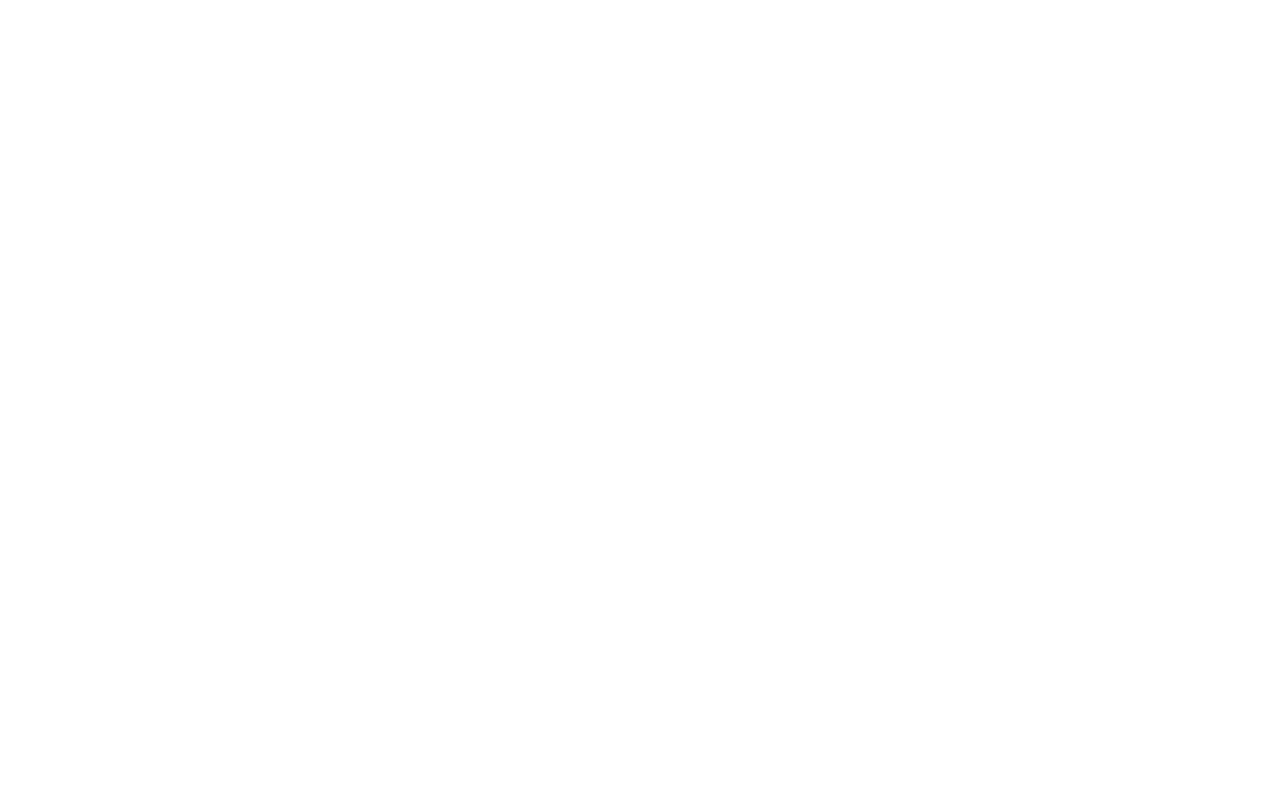
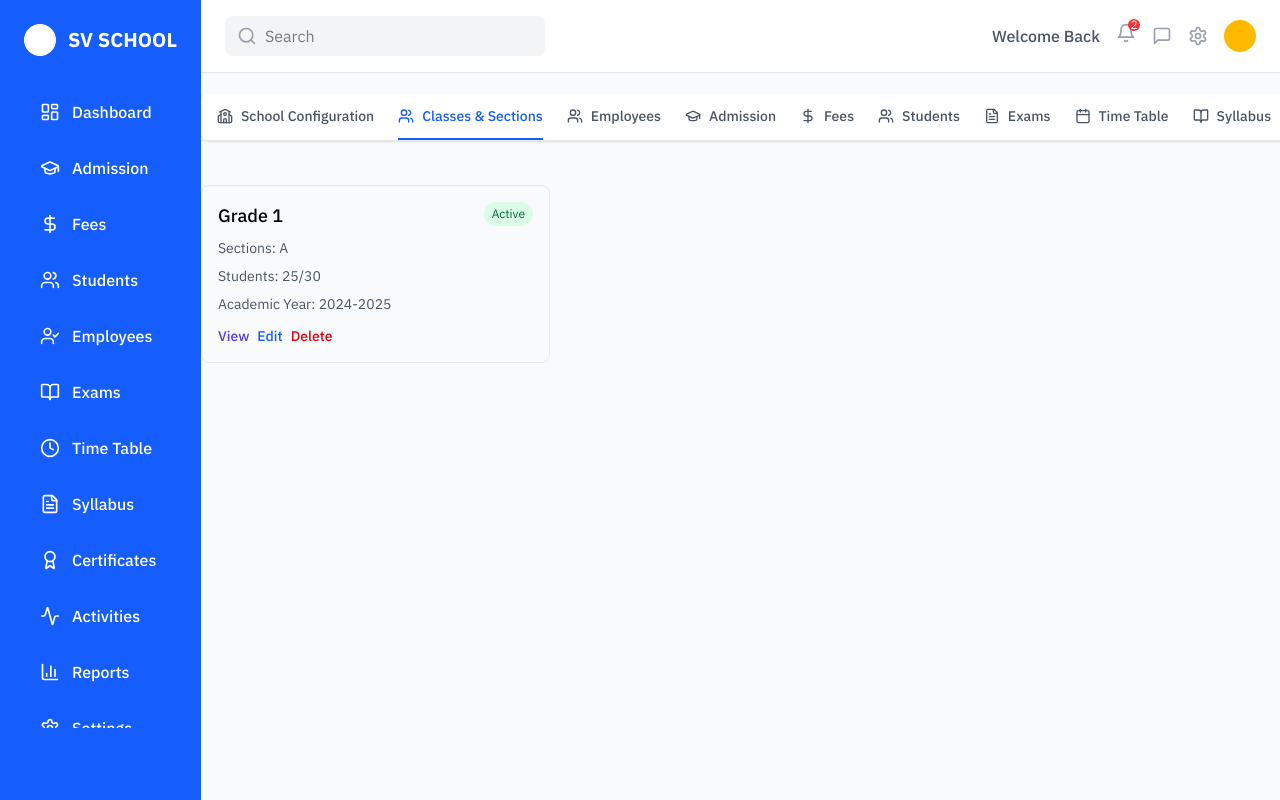
Before and after one commit to mathankumarsr/school-management, a React (Vite) app: page /class-config in a window 1280 px wide. Before the commit this address had no page. Built offline with nearby package versions, Linux system fonts and the light colour scheme.

Commit message:
employee config

```diff
--- a/src/App.tsx
+++ b/src/App.tsx
@@ -7,12 +7,14 @@ import Admission from "./components/Admission";
 import Billing from "./components/Billing";
 import { ToastContainer } from "react-toastify";
 import "react-toastify/dist/ReactToastify.css";
-import SettingsPage from "./components/SettingsTabs";
+import SettingsPage from "./components/Settings/SettingsTabs";
 import Students from "./components/Students";
 import StudentProfile from "./components/StudentProfile";
 import SettingHome from "./components/Settings/SettingHome";
-import SettingsTabs from "./components/SettingsTabs";
+import SettingsTabs from "./components/Settings/SettingsTabs";
 import EmployeeConfig from "./components/Settings/EmployeeConfig";
+import SchoolConfig from "./components/Settings/SchoolConfig";
+import ClassConfig from "./components/Settings/ClassConfig/ClassConfig";
 
 function App() {
   return (
@@ -36,7 +38,8 @@ function App() {
           <Route path="students" element={<Students />} />
           <Route path="students/profile" element={<StudentProfile />} />
           <Route path="settings-home" element={<SettingHome />} />
-          <Route path="school-config" element={<SettingsTabs />} />
+          <Route path="school-config" element={<SchoolConfig />} />
+          <Route path="class-config" element={<ClassConfig />} />
           <Route path="employee-config" element={<EmployeeConfig />} />
         </Route>
       </Routes>
--- a/src/components/Settings/ClassConfig/ClassConfig.tsx
+++ b/src/components/Settings/ClassConfig/ClassConfig.tsx
@@ -36,6 +36,7 @@ import {
   useDeleteClassMutation,
 } from '../../../api/classApi';
 import type { ClassData, CreateClassRequest, ApiError } from '../../../utils/types';
+import SettingsTabs from '../SettingsTabs';
 
 export const ClassConfig: React.FC = () => {
   const [isFormModalOpen, setIsFormModalOpen] = useState(false);
@@ -170,7 +171,7 @@ export const ClassConfig: React.FC = () => {
   return (
     <div className="space-y-6">
       <div className="flex justify-between items-center">
-        <h3 className="text-lg font-medium">Class Management</h3>
+       <SettingsTabs />
         <button
           onClick={handleAddNew}
           className="bg-blue-600 text-white px-4 py-2 rounded-md hover:bg-blue-700 transition-colors disabled:opacity-50"
--- a/src/components/Settings/EmployeeConfig.tsx
+++ b/src/components/Settings/EmployeeConfig.tsx
@@ -1,5 +1,6 @@
 import React, { useState } from 'react';
 import { Edit, Trash2, Plus } from 'lucide-react';
+import SettingsTabs from './SettingsTabs';
 
 interface Employee {
   id: number;
@@ -191,10 +192,11 @@ const EmployeeConfig: React.FC = () => {
   };
 
   return (
-    <div className="min-h-screen bg-gray-50 p-6">
-      <div className="">
+    <div className=" bg-gray-50 py-3 px-4 lg:px-6">
+      <div className="mb-3">
+        <SettingsTabs />
 
-        <div className="flex gap-2 w-full">
+        <div className="flex gap-2 w-full mt-3">
           {/* Left Side - Employee Table */}
           <div className="bg-white rounded-lg shadow-md p-6 w-[65%]">
             <div className="flex justify-between items-center mb-6">
--- a/src/components/Settings/SchoolConfig.tsx
+++ b/src/components/Settings/SchoolConfig.tsx
@@ -42,6 +42,7 @@
 // export default SchoolConfig
 import { useState, useRef, useEffect } from 'react';
 import { Upload, Save, Loader2, X, Building2, Camera, Phone, Mail, Globe, User, Calendar, MapPin } from 'lucide-react';
+import SettingsTabs from './SettingsTabs';
 
 // Import your RTK Query hooks (replace with actual imports)
 // import {
@@ -315,16 +316,9 @@ const SchoolConfig = () => {
   }
 
   return (
-    <div className="max-w-7xl mx-auto bg-white min-h-screen">
-      {/* Header */}
-      <div className="mb-8">
-        {/* <div className="flex items-center space-x-3 mb-4">
-          <Building2 className="h-10 w-10 text-blue-600" />
-          <div>
-            <h1 className="text-3xl font-bold text-gray-900">School Configuration</h1>
-            <p className="text-gray-600 mt-1">Configure your school's basic information and settings</p>
-          </div>
-        </div> */}
+    <div className=" bg-gray-50 py-3 px-4 lg:px-6">
+      <div className="mb-3">
+        <SettingsTabs />
 
         {/* Error Summary */}
         {Object.keys(errors).length > 0 && (
--- a/src/components/Settings/SettingHome.tsx
+++ b/src/components/Settings/SettingHome.tsx
@@ -54,54 +54,54 @@ const SettingHome = () => {
             onClick={() => navigate("/school-config")}
           />
           <ConfigCard
-            icon={GraduationCap}
-            title="Teacher Configuration"
-            onClick={() => openModal('teacher-config')}
+            icon={Users}
+            title="Class Configuration"
+            onClick={() => navigate('class-config')}
           />
           <ConfigCard
-            icon={Users}
-            title="Class Configuration"
-            onClick={() => openModal('class-config')}
+            icon={GraduationCap}
+            title="Empolyee Configuration"
+            onClick={() => navigate('teacher-config')}
           />
           <ConfigCard
             icon={Book}
             title="Subject Configuration"
-            onClick={() => openModal('subject-config')}
+            onClick={() => navigate('subject-config')}
           />
           <ConfigCard
             icon={UserPlus}
             title="Referral Configuration"
-            onClick={() => openModal('referral-config')}
+            onClick={() => navigate('referral-config')}
           />
           <ConfigCard
             icon={MapPin}
             title="Classroom Configuration"
-            onClick={() => openModal('classroom-config')}
+            onClick={() => navigate('classroom-config')}
           />
           <ConfigCard
             icon={FileText}
             title="Exam Configuration"
-            onClick={() => openModal('exam-config')}
+            onClick={() => navigate('exam-config')}
           />
           <ConfigCard
             icon={Award}
             title="Certificates Configuration"
-            onClick={() => openModal('certificates-config')}
+            onClick={() => navigate('certificates-config')}
           />
           <ConfigCard
             icon={Activity}
             title="Activities Configuration"
-            onClick={() => openModal('activities-config')}
+            onClick={() => navigate('activities-config')}
           />
           <ConfigCard
             icon={Calendar}
             title="Attendance Configuration"
-            onClick={() => openModal('attendance-config')}
+            onClick={() => navigate('attendance-config')}
           />
           <ConfigCard
             icon={MessageSquare}
             title="Message Configuration"
-            onClick={() => openModal('message-config')}
+            onClick={() => navigate('message-config')}
           />
         </div>
       </section>
--- a/src/components/SettingsTabs.tsx
+++ b/src/components/Settings/SettingsTabs.tsx
@@ -4,24 +4,32 @@ import {
     Calendar, BookOpen, Award, Activity, FileText,
     Bell, Shield, Palette, Globe, Database, Mail
 } from 'lucide-react';
-import SchoolConfig from './Settings/SchoolConfig';
-import ClassConfig from './Settings/ClassConfig/ClassConfig';
+import SchoolConfig from './SchoolConfig';
+import ClassConfig from './ClassConfig/ClassConfig';
+import { useNavigate } from 'react-router-dom';
 
 const SettingsTabs = () => {
     const [activeTab, setActiveTab] = useState('school-config');
+    const navigate = useNavigate()
 
     const settingsTabs = [
         {
             id: 'school-config',
             label: 'School Configuration',
             icon: School,
-            description: "Configure your school's basic information and settings"
+            pathname: "/school-config"
         },
         {
             id: 'classes',
             label: 'Classes & Sections',
             icon: Users,
-            description: 'Manage classes, sections, and academic structure'
+            pathname: "/class-config"
+        },
+        {
+            id: 'employees',
+            label: 'Employees',
+            icon: Users,
+            pathname: "/employee-config"
         },
         {
             id: 'admission',
@@ -40,12 +48,6 @@ const SettingsTabs = () => {
             label: 'Students',
             icon: Users,
             description: 'Student management and profile settings'
-        },
-        {
-            id: 'employees',
-            label: 'Employees',
-            icon: Users,
-            description: 'Staff and teacher management settings'
         },
         {
             id: 'exams',
@@ -315,12 +317,10 @@ const SettingsTabs = () => {
     };
 
     return (
-        <div className="min-h-screen bg-gray-50">
-            <div className="max-w-7xl mx-auto py-6 px-4 sm:px-6 lg:px-8">
+        <div className=" ">
+            <div className="">
                 <div className="bg-white rounded-lg shadow-sm">
                     {/* Header */}
-
-
                     <div className="flex flex-col">
                         <div className="border-b border-gray-200">
                             <nav className="flex space-x-6 overflow-x-auto scrollbar-hide px-4">
@@ -329,8 +329,8 @@ const SettingsTabs = () => {
                                     return (
                                         <button
                                             key={tab.id}
-                                            onClick={() => setActiveTab(tab.id)}
-                                            className={`flex whitespace-nowrap cursor-pointer items-center space-x-2 py-3 text-sm font-medium transition-colors border-b-2 ${activeTab === tab.id
+                                            onClick={() => navigate(tab.pathname)}
+                                            className={`flex whitespace-nowrap cursor-pointer items-center space-x-2 py-3 text-sm font-medium transition-colors border-b-2 ${window.location.pathname === tab.pathname
                                                 ? 'border-blue-600 text-blue-600'
                                                 : 'border-transparent text-gray-600 hover:text-gray-900 hover:border-gray-300'
                                                 }`}
@@ -343,31 +343,6 @@ const SettingsTabs = () => {
                             </nav>
                         </div>
 
-                        {/* Main Content */}
-                        <div className="flex-1">
-                            <div className="p-6">
-                                <div className="mb-6 text-center">
-                                    <h2 className="text-2xl font-bold text-gray-900">
-                                        {settingsTabs.find(tab => tab.id === activeTab)?.label}
-                                    </h2>
-                                    {/* <p className="text-gray-600 mt-1">
-                                        {settingsTabs.find(tab => tab.id === activeTab)?.description}
-                                    </p> */}
-                                </div>
-
-                                {renderTabContent()}
-
-                                {/* Save Button */}
-                                {/* <div className="mt-8 flex justify-end space-x-3">
-                                    <button className="px-4 py-2 border border-gray-300 rounded-md text-gray-700 hover:bg-gray-50 transition-colors">
-                                        Cancel
-                                    </button>
-                                    <button className="px-4 py-2 bg-blue-600 text-white rounded-md hover:bg-blue-700 transition-colors">
-                                        Save Changes
-                                    </button>
-                                </div> */}
-                            </div>
-                        </div>
                     </div>
                 </div>
             </div>
```
